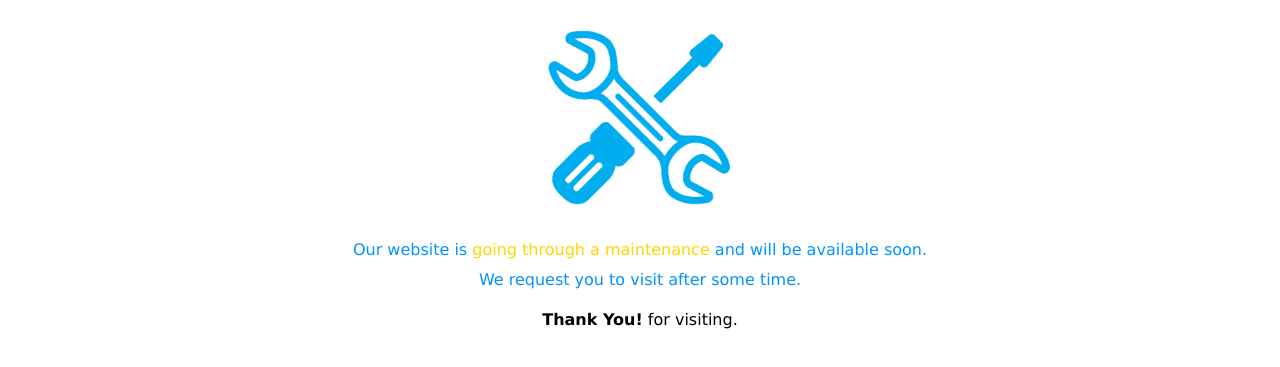
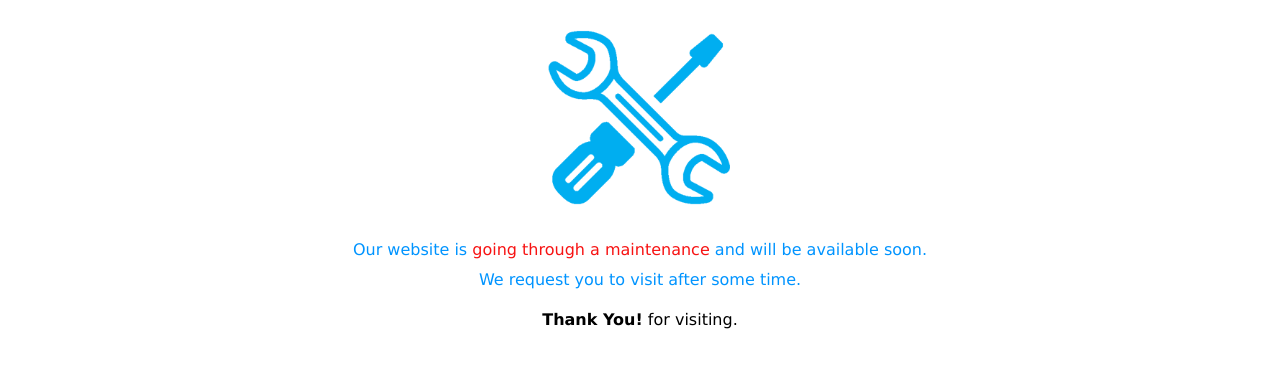
Before and after one commit to anurajrajagopal/staticpageb2b, a plain HTML site: page src/index.html in a window 1280 px wide. Shown: the part 105-472 px from the top of the page. Drawn offline with Linux system fonts and the light colour scheme.

Commit message:
Update CSS.css

```diff
--- a/src/CSS.css
+++ b/src/CSS.css
@@ -1,9 +1,3 @@
-/* ==================================================== */
-/* Template : Coming Soon */
-/* Authour  : https://downloadfort.com/ */
-/* LIcense  :  https://downloadfort.com/License */
-/* Template URL: https://downloadfort.com/ */
-/* ==================================================== */
 body {
     padding: 8%;
     font-family: verdana;
@@ -23,7 +17,7 @@ body {
 }
 .txtyellow {
     font-size: 16px;
-    color: #ffd400;
+    color: #F71313;
 }
 .imgcenter {width:20%;
 }
```
